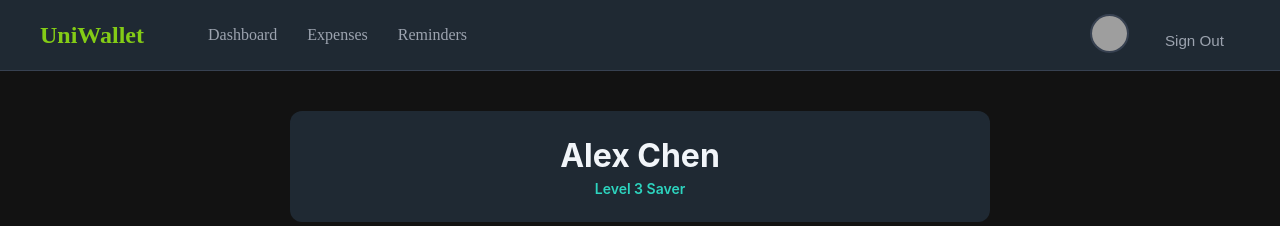
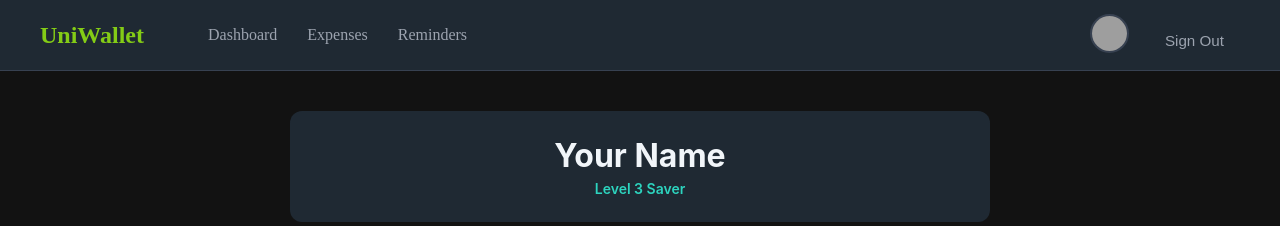
Before and after one commit to yasithbuddhima/UniWallet, a React (Create React App) app in the folder frontend/: page /profile in a window 1280 px wide. Shown: the top 226 px of the page. Built offline with nearby package versions, Linux system fonts and the light colour scheme; no server answers; grey boxes are pictures that could not be loaded.

Commit message:
feat: Add User Provider

```diff
--- a/frontend/src/Layouts/RootLayout.jsx
+++ b/frontend/src/Layouts/RootLayout.jsx
@@ -2,10 +2,12 @@ import { Outlet } from "react-router-dom";
 import Navbar from "../Components/NavBar/NavBar";
 import { ExpenseProvider } from "../context/ExpenseContext";
 import { ReminderProvider } from "../context/ReminderContext";
+import { UserProvider } from "../context/UserContext";
 
 export default function RootLayout() {
   return (
     <>
+      <UserProvider>
         <ExpenseProvider>
           <ReminderProvider>
             <Navbar />
@@ -14,6 +16,7 @@ export default function RootLayout() {
             </main>
           </ReminderProvider>
         </ExpenseProvider>
+      </UserProvider>
     </>
   );
 }
--- a/frontend/src/Pages/Profile/ProfilePage.jsx
+++ b/frontend/src/Pages/Profile/ProfilePage.jsx
@@ -1,9 +1,11 @@
 import React, { useState } from "react";
 import styles from "./ProfilePage.module.css";
+import { useUser } from "../../context/UserContext";
 
 const ProfilePage = () => {
   const [reminders, setReminders] = useState(false);
   const [emailSummary, setEmailSummary] = useState(true);
+  const { user } = useUser();
 
   const handleNav = (link) => alert("Navigating to: " + link);
   const handleLogout = () => alert("Are you sure?") && alert("Logged out!");
@@ -13,7 +15,7 @@ const ProfilePage = () => {
     <div className={styles.bodyWrapper}>
       <div className={styles.appContainer}>
         <div className={`${styles.card} ${styles.userProfile}`}>
-          <h1 style={{ margin: 0 }}>Alex Chen</h1>
+          <h1 style={{ margin: 0 }}>{user?.displayName || "Your Name"}</h1>
           <div className={styles.statusBadge}>Level 3 Saver</div>
         </div>
 
--- /dev/null
+++ b/frontend/src/context/UserContext.js
@@ -0,0 +1,27 @@
+import { createContext, useContext, useEffect, useState } from "react";
+import { auth } from "../utils/firebase";
+import { onAuthStateChanged } from "firebase/auth";
+
+const UserContext = createContext();
+
+export const UserProvider = ({ children }) => {
+  const [user, setUser] = useState(null);
+  const [loading, setLoading] = useState(true);
+
+  useEffect(() => {
+    const unsub = onAuthStateChanged(auth, (currentUser) => {
+      setUser(currentUser);
+      setLoading(false);
+    });
+
+    return () => unsub();
+  }, []);
+
+  return (
+    <UserContext.Provider value={{ user, loading }}>
+      {children}
+    </UserContext.Provider>
+  );
+};
+
+export const useUser = () => useContext(UserContext);
```
Lines whose indentation alone changed are shown as unchanged.
